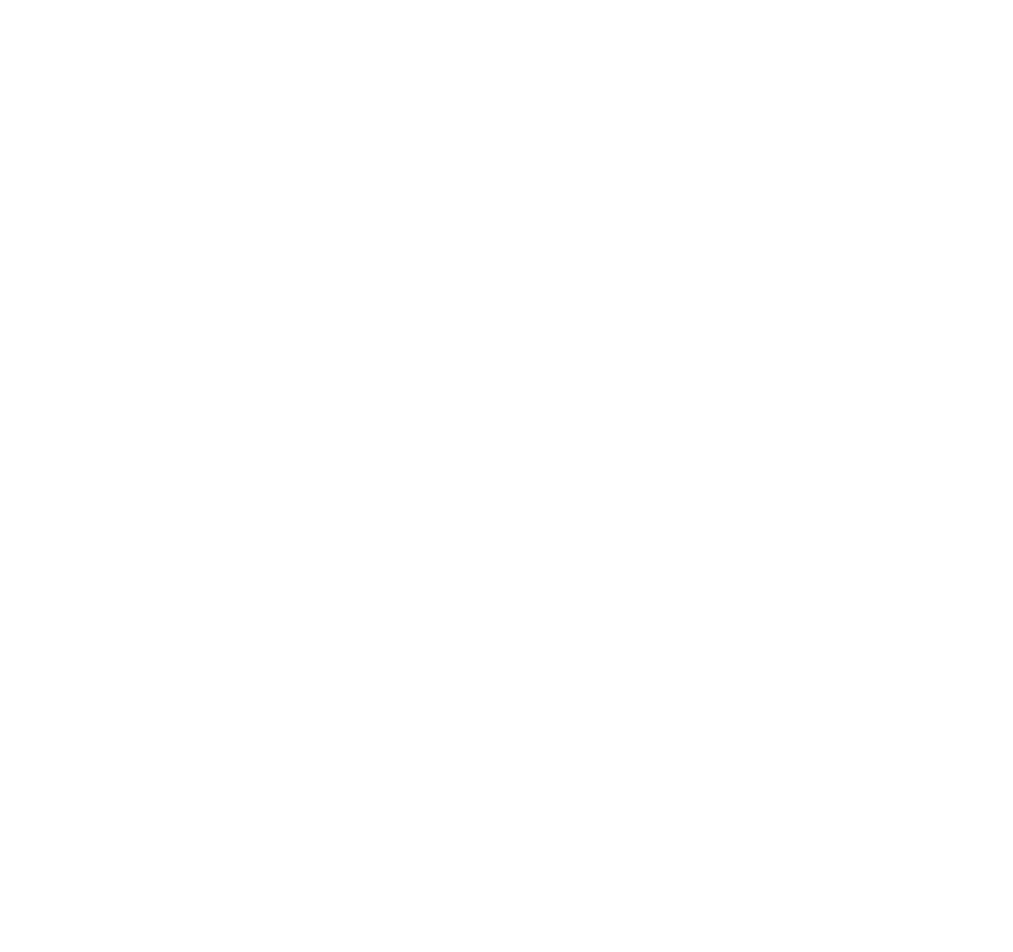
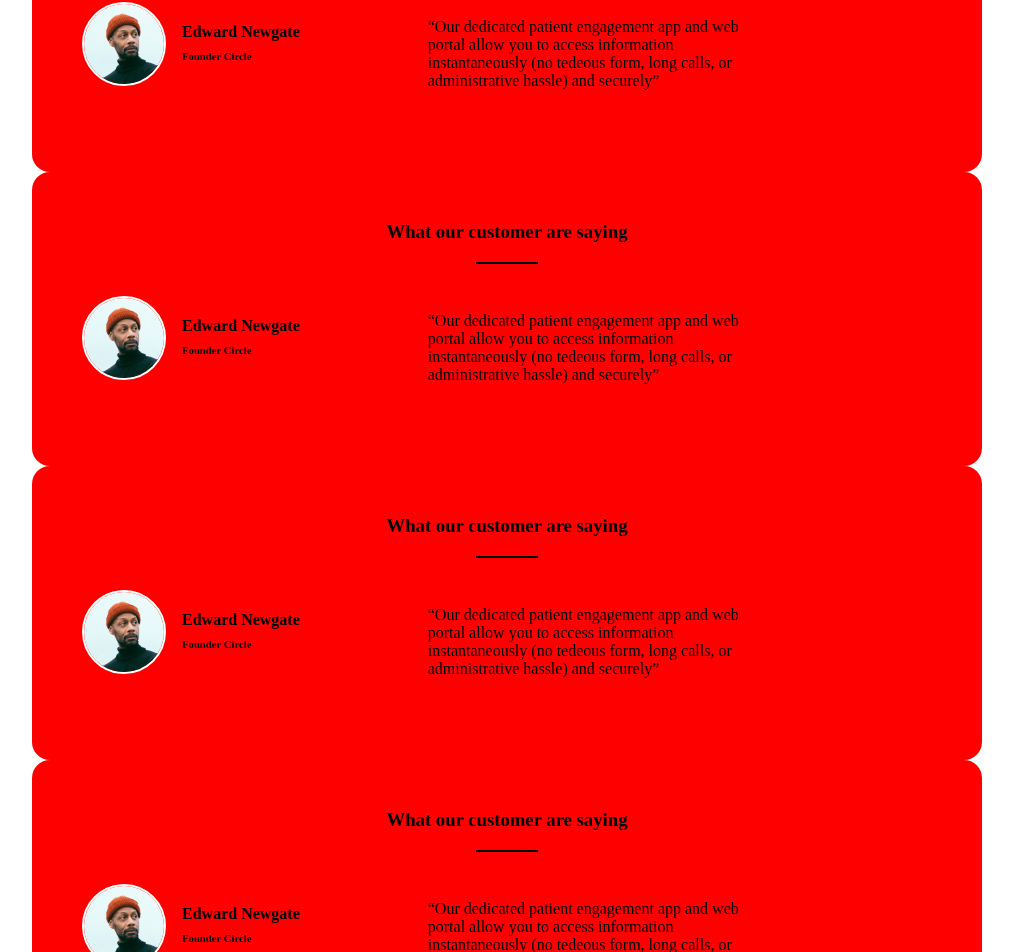
Before and after one commit to MccGrey/single-page, a React (Create React App) app: page / in a window 1280 px wide. Shown: the part 2564-3516 px from the top of the page, without its empty margins (136-1149 px from the left). Before the commit the page ends 2430 px from the top, so only its background shows below. Built offline with nearby package versions, Linux system fonts and the light colour scheme.

Commit message:
testimonials

```diff
--- a/package.json
+++ b/package.json
@@ -10,6 +10,7 @@
     "react-dom": "^18.2.0",
     "react-icons": "^4.8.0",
     "react-scripts": "5.0.1",
+    "swiper": "^6.8.4",
     "web-vitals": "^2.1.4"
   },
   "scripts": {
--- a/src/App.js
+++ b/src/App.js
@@ -3,6 +3,7 @@ import Navbar from "./components/navbar/Navbar";
 import Services from "./components/services/Services";
 import Subheader from "./components/subheader/Subheader";
 import SubSubHeader from "./components/subsubheader/SubSubHeader";
+import Testimonial from "./components/testimonial/Testimonial";
 
 function App() {
   return (
@@ -12,6 +13,7 @@ function App() {
       <Services />
       <Subheader />
       <SubSubHeader />
+      <Testimonial />
     </div>
   );
 }
--- /dev/null
+++ b/src/components/testimonial/Testimonial.jsx
@@ -0,0 +1,119 @@
+import React from "react";
+import "./testimonial.css";
+import IMG3 from "../../assets/image 1.png";
+
+const Testimonial = () => {
+  return (
+    <>
+      <section className="testimonial">
+        <div>
+          <article className="testimonial-container">
+            <div className="testimonial-header">
+              <h3>What our customer are saying</h3>
+              <div className="bar"></div>
+            </div>
+
+            <div className="testimonial-card">
+              <div className="testimonial-info">
+                <div className="testimonial-image">
+                  <img src={IMG3} alt="img" />
+                </div>
+                <div className="testimonial-name">
+                  <h4>Edward Newgate</h4>
+                  <h6>Founder Circle</h6>
+                </div>
+              </div>
+              <div className="testimonial-content">
+                <p>
+                  “Our dedicated patient engagement app and web portal allow you
+                  to access information instantaneously (no tedeous form, long
+                  calls, or administrative hassle) and securely”
+                </p>
+              </div>
+            </div>
+          </article>
+
+          <article className="testimonial-container">
+            <div className="testimonial-header">
+              <h3>What our customer are saying</h3>
+              <div className="bar"></div>
+            </div>
+
+            <div className="testimonial-card">
+              <div className="testimonial-info">
+                <div className="testimonial-image">
+                  <img src={IMG3} alt="img" />
+                </div>
+                <div className="testimonial-name">
+                  <h4>Edward Newgate</h4>
+                  <h6>Founder Circle</h6>
+                </div>
+              </div>
+              <div className="testimonial-content">
+                <p>
+                  “Our dedicated patient engagement app and web portal allow you
+                  to access information instantaneously (no tedeous form, long
+                  calls, or administrative hassle) and securely”
+                </p>
+              </div>
+            </div>
+          </article>
+
+          <article className="testimonial-container">
+            <div className="testimonial-header">
+              <h3>What our customer are saying</h3>
+              <div className="bar"></div>
+            </div>
+
+            <div className="testimonial-card">
+              <div className="testimonial-info">
+                <div className="testimonial-image">
+                  <img src={IMG3} alt="img" />
+                </div>
+                <div className="testimonial-name">
+                  <h4>Edward Newgate</h4>
+                  <h6>Founder Circle</h6>
+                </div>
+              </div>
+              <div className="testimonial-content">
+                <p>
+                  “Our dedicated patient engagement app and web portal allow you
+                  to access information instantaneously (no tedeous form, long
+                  calls, or administrative hassle) and securely”
+                </p>
+              </div>
+            </div>
+          </article>
+
+          <article className="testimonial-container">
+            <div className="testimonial-header">
+              <h3>What our customer are saying</h3>
+              <div className="bar"></div>
+            </div>
+
+            <div className="testimonial-card">
+              <div className="testimonial-info">
+                <div className="testimonial-image">
+                  <img src={IMG3} alt="img" />
+                </div>
+                <div className="testimonial-name">
+                  <h4>Edward Newgate</h4>
+                  <h6>Founder Circle</h6>
+                </div>
+              </div>
+              <div className="testimonial-content">
+                <p>
+                  “Our dedicated patient engagement app and web portal allow you
+                  to access information instantaneously (no tedeous form, long
+                  calls, or administrative hassle) and securely”
+                </p>
+              </div>
+            </div>
+          </article>
+        </div>
+      </section>
+    </>
+  );
+};
+
+export default Testimonial;
--- /dev/null
+++ b/src/components/testimonial/testimonial.css
@@ -0,0 +1,40 @@
+.testimonial .testimonial-container {
+  padding: 30px 50px;
+  background: red;
+  width: 850px;
+  height: 234px;
+  border-radius: 18px;
+}
+
+.testimonial-header {
+  text-align: center;
+}
+
+.testimonial-container .bar {
+  border: 1px solid black;
+  width: 7%;
+  margin: auto;
+}
+
+.testimonial-info {
+  display: flex;
+  gap: 1rem;
+}
+.testimonial-card {
+  display: flex;
+  margin-top: 2rem;
+}
+
+.testimonial-info .testimonial-name h6 {
+  margin-top: -0.8rem;
+}
+.testimonial-info .testimonial-image img {
+  height: 5rem;
+  border-radius: 50%;
+  border: 2px solid white;
+}
+
+.testimonial-content {
+  width: 20rem;
+  margin-left: 8rem;
+}
```
Also changed, not shown: 1 other file (tests, documents, lock files or other folders).
